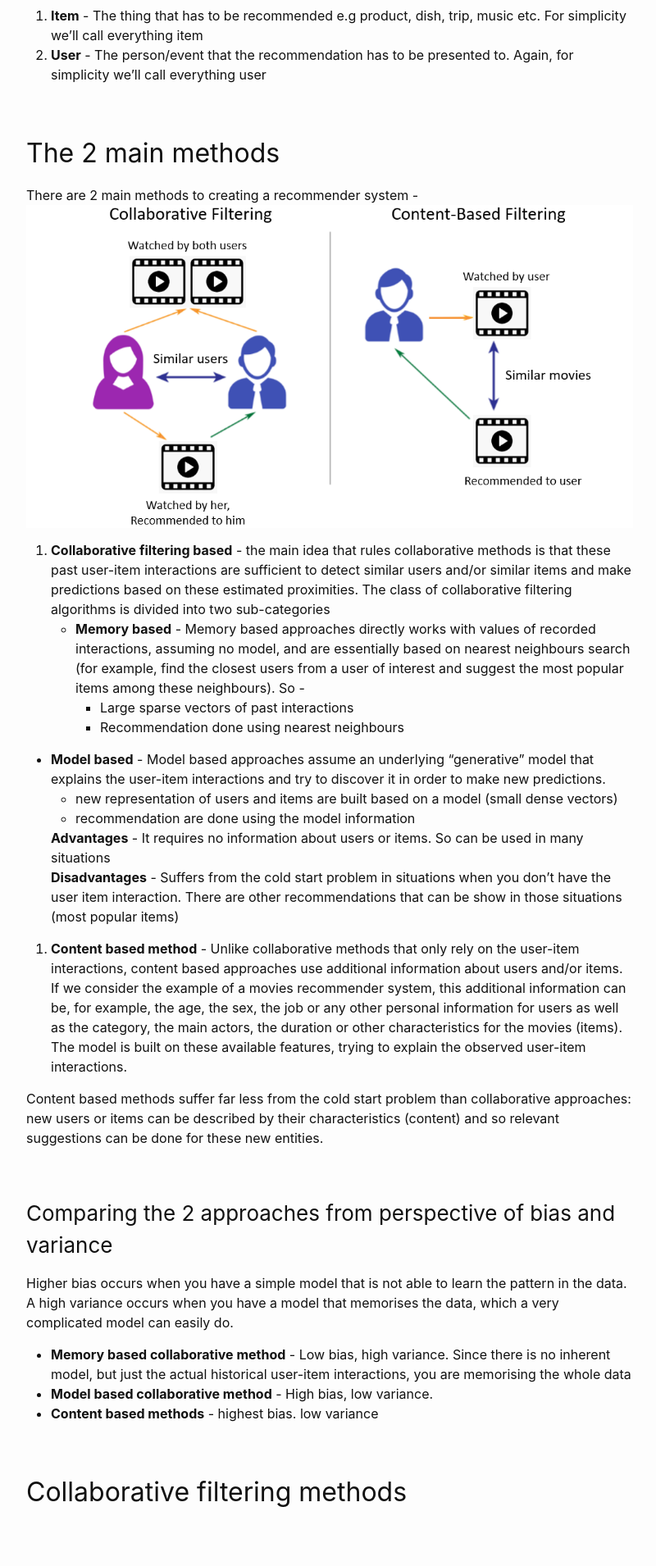
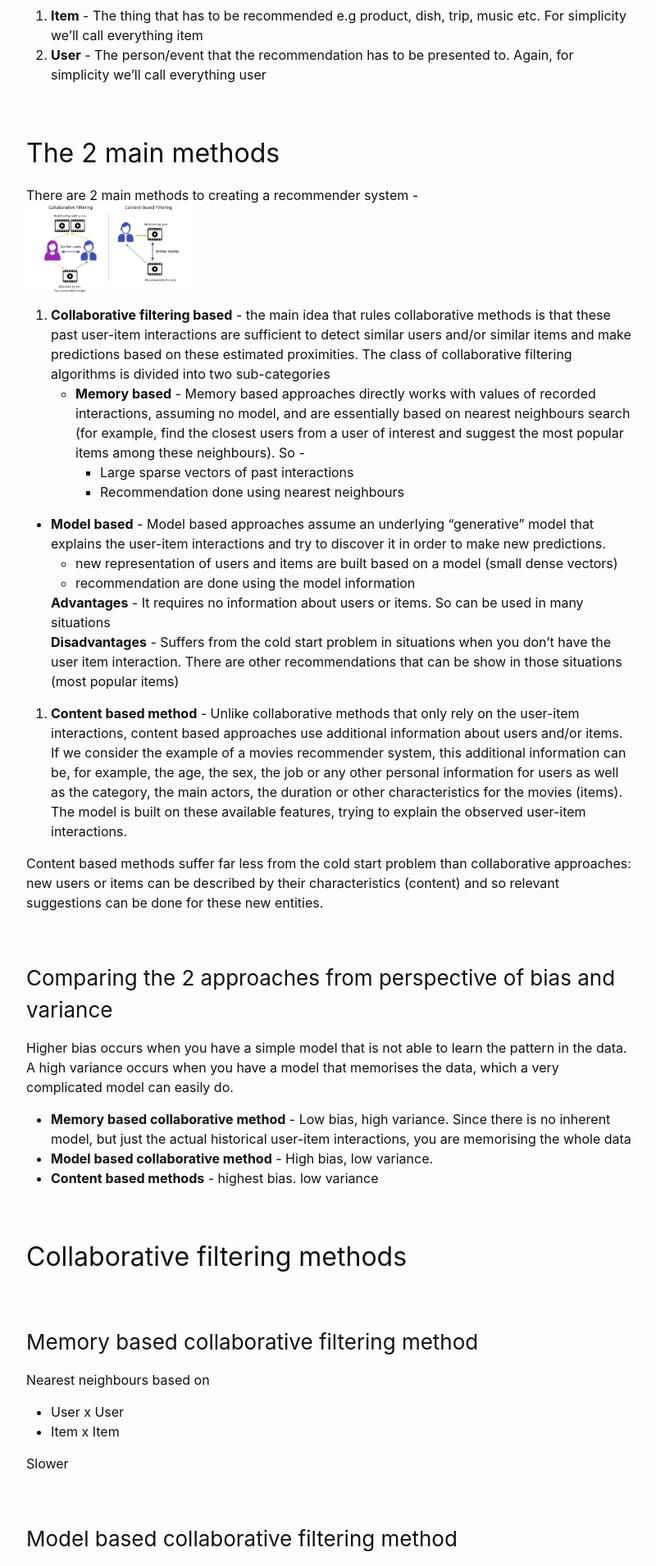
Before and after one commit to nitinrawatiitd/nitinrawatiitd.github.io, a Jekyll site: the page built from docs/notebooks/booking/Model_methods.md, in a window 1280 px wide. Shown: the part 622-2532 px from the top of the page at 82% size, without its empty margins (238-1038 px from the left). Built offline with Jekyll 4.4.1, drawn with Linux system fonts in a browser that asks for light colours; our own code applies the rules of GitHub Pages for plain Markdown files.

Commit message:
modify setting for image size in markdowns

```diff
--- a/docs/_sass/minima/_base.scss
+++ b/docs/_sass/minima/_base.scss
@@ -64,7 +64,7 @@ main {
  * Images
  */
 img {
-  max-width: 100%;
+  max-width: 200px;
   vertical-align: middle;
 }
 
--- a/docs/notebooks/booking/Model_methods.md
+++ b/docs/notebooks/booking/Model_methods.md
@@ -11,7 +11,7 @@ There are two entities in a recommender system
 
 ## The 2 main methods
 There are 2 main methods to creating a recommender system -
-![alt text](../../assets/images/recommender_system_types.png)
+![img](../../assets/images/recommender_system_types.png)
 
 1. **Collaborative filtering based** - the main idea that rules collaborative methods is that these past user-item interactions are sufficient to detect similar users and/or similar items and make predictions based on these estimated proximities. The class of collaborative filtering algorithms is divided into two sub-categories
 * **Memory based** - Memory based approaches directly works with values of recorded interactions, assuming no model, and are essentially based on nearest neighbours search (for example, find the closest users from a user of interest and suggest the most popular items among these neighbours). So -
```
